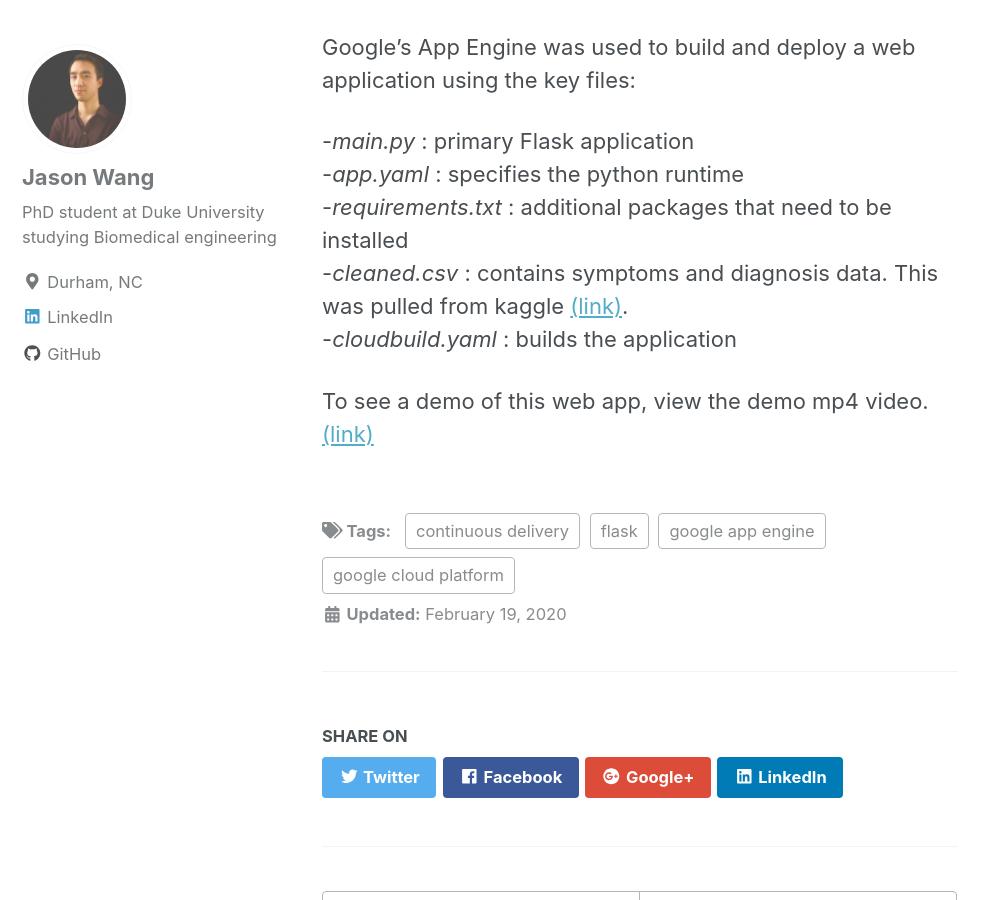
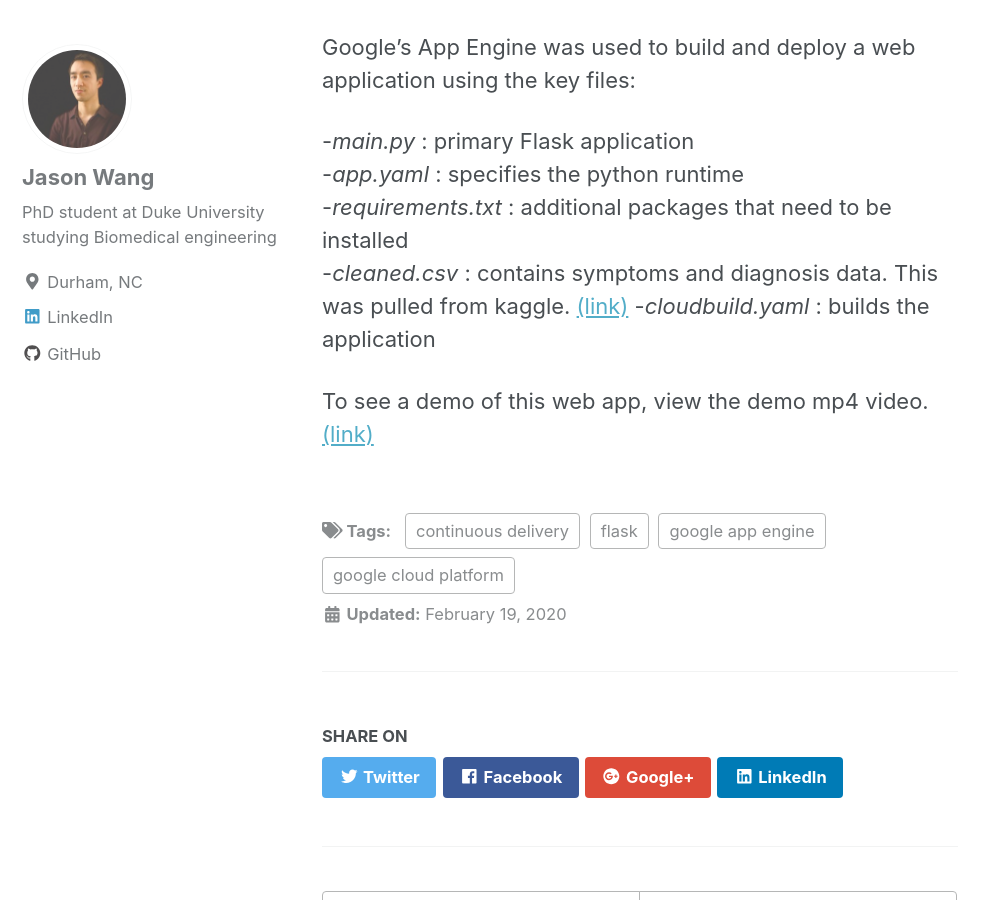
Before and after one commit to jtwang1027/jtwang1027.github.io, a Jekyll site: the page built from _posts/2020-01-28-contint.md, in a window 1280 px wide and 900 px high, scrolled down 1413 px. Shown: the whole window, without its empty margins (0-999 px from the left). Built offline with Jekyll 4.4.1, drawn with Linux system fonts in a browser that asks for light colours; nearby versions of some CDN libraries.

Commit message:
add changes

```diff
--- a/_posts/2020-01-28-contint.md
+++ b/_posts/2020-01-28-contint.md
@@ -15,7 +15,7 @@
 -*main.py* : primary Flask application
 -*app.yaml* :  specifies the python runtime
 -*requirements.txt* : additional packages that need to be installed
--*cleaned.csv* : contains symptoms and diagnosis data. This was pulled from kaggle [(link)](https://www.kaggle.com/plarmuseau/sdsort).
+-*cleaned.csv* : contains symptoms and diagnosis data. This was pulled from kaggle. [(link)](https://www.kaggle.com/plarmuseau/sdsort)
 -*cloudbuild.yaml* : builds the application
 
 To see a demo of this web app, view the demo mp4 video.[(link)](https://github.com/jtwang1027/contint)
```
